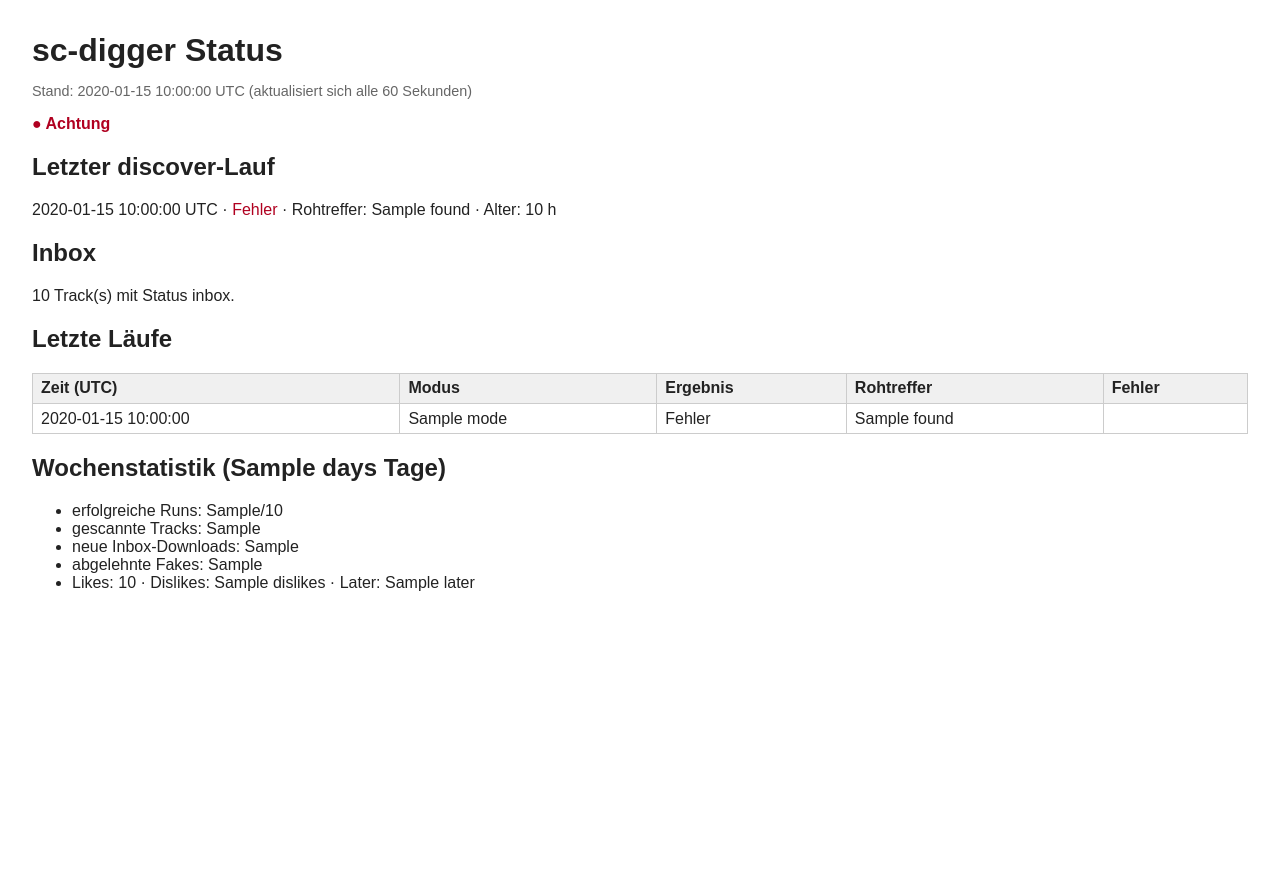
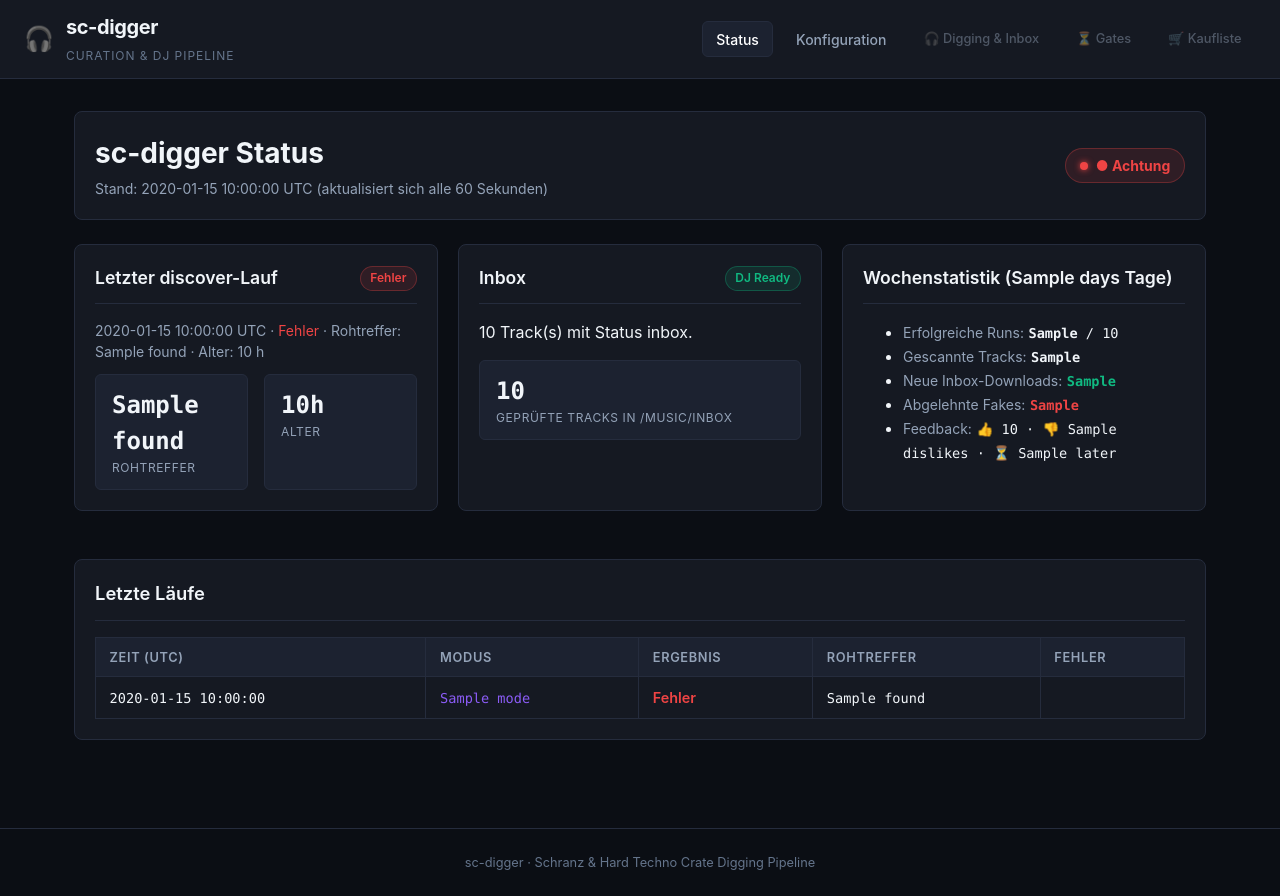
Before and after one commit to tripitest-art/sc-digger, a Python web app: template sc_digger/web/templates/status.html in a window 1280 px wide. Before the commit the page ends 591 px from the top, so only its background shows below. Run offline with Jinja, Linux system fonts and the light colour scheme; the template is opened without the code that fills it: most values are stand-ins (such as "Sample title", 1, 10 or a date in 2020).

Commit message:
Web-Frontend: Modernes Dark-Techno-Layout und Basis-Designsystem (Meilenstein 1) (#184)
Fuehrt base.html mit autarkem Dark-Theme-CSS (Deep Obsidian, Cards, Monospace-Metriken,
DJ-Signalfarben) und Header-Navigation ein. Wandelt status.html, config.html und
config_preview.html in strukturierte Card-Komponenten um, damit das Web-Interface
uebersichtlich als Curation-Zentrale genutzt werden kann. Erhaelt volle Abwaertskompatibilitaet
zu allen bestehenden Tests.

```diff
--- /dev/null
+++ b/sc_digger/web/templates/base.html
@@ -0,0 +1,386 @@
+<!DOCTYPE html>
+<html lang="de">
+<head>
+<meta charset="utf-8">
+<meta name="viewport" content="width=device-width, initial-scale=1">
+{% block meta %}{% endblock %}
+<title>{% block title %}sc-digger{% endblock %}</title>
+<style>
+  :root {
+    --bg-app: #0b0e14;
+    --bg-card: #151922;
+    --bg-card-subtle: #1c2230;
+    --bg-input: #0e121a;
+    --border: #252c3d;
+    --border-focus: #3b82f6;
+    --text-main: #f1f5f9;
+    --text-muted: #94a3b8;
+    --text-dim: #64748b;
+    --accent-ok: #10b981;
+    --accent-ok-bg: rgba(16, 185, 129, 0.12);
+    --accent-warn: #f59e0b;
+    --accent-warn-bg: rgba(245, 158, 11, 0.12);
+    --accent-err: #ef4444;
+    --accent-err-bg: rgba(239, 68, 68, 0.12);
+    --accent-primary: #3b82f6;
+    --accent-purple: #8b5cf6;
+    --font-sans: -apple-system, BlinkMacSystemFont, "Segoe UI", Roboto, Helvetica, Arial, sans-serif;
+    --font-mono: ui-monospace, SFMono-Regular, Menlo, Monaco, Consolas, "Liberation Mono", "Courier New", monospace;
+  }
+
+  * { box-sizing: border-box; }
+  body {
+    margin: 0;
+    padding: 0;
+    background-color: var(--bg-app);
+    color: var(--text-main);
+    font-family: var(--font-sans);
+    line-height: 1.5;
+    -webkit-font-smoothing: antialiased;
+  }
+  a { color: var(--accent-primary); text-decoration: none; }
+  a:hover { text-decoration: underline; }
+
+  .site-header {
+    border-bottom: 1px solid var(--border);
+    background-color: var(--bg-card);
+    padding: 0.75rem 1.5rem;
+    display: flex;
+    flex-wrap: wrap;
+    align-items: center;
+    justify-content: space-between;
+    gap: 1rem;
+  }
+  .brand-area {
+    display: flex;
+    align-items: center;
+    gap: 0.75rem;
+  }
+  .brand-logo {
+    font-size: 1.5rem;
+    line-height: 1;
+  }
+  .brand-title {
+    font-size: 1.25rem;
+    font-weight: 700;
+    letter-spacing: -0.02em;
+    color: var(--text-main);
+    margin: 0;
+  }
+  .brand-sub {
+    font-size: 0.75rem;
+    color: var(--text-dim);
+    text-transform: uppercase;
+    letter-spacing: 0.08em;
+  }
+  .nav-tabs {
+    display: flex;
+    align-items: center;
+    gap: 0.5rem;
+    flex-wrap: wrap;
+  }
+  .nav-tab {
+    padding: 0.4rem 0.85rem;
+    border-radius: 6px;
+    font-size: 0.875rem;
+    font-weight: 500;
+    color: var(--text-muted);
+    border: 1px solid transparent;
+    transition: all 0.15s ease;
+  }
+  .nav-tab:hover {
+    color: var(--text-main);
+    background-color: var(--bg-card-subtle);
+    text-decoration: none;
+  }
+  .nav-tab.active {
+    color: #fff;
+    background-color: var(--bg-card-subtle);
+    border-color: var(--border);
+  }
+  .nav-tab.disabled {
+    opacity: 0.45;
+    cursor: default;
+    font-size: 0.8rem;
+  }
+  .nav-tab.disabled:hover {
+    background-color: transparent;
+    color: var(--text-muted);
+    text-decoration: none;
+  }
+
+  .site-main {
+    max-width: 1180px;
+    margin: 0 auto;
+    padding: 2rem 1.5rem 4rem;
+  }
+  .site-footer {
+    border-top: 1px solid var(--border);
+    padding: 1.5rem;
+    text-align: center;
+    color: var(--text-dim);
+    font-size: 0.8rem;
+  }
+
+  h1 { font-size: 1.75rem; font-weight: 700; margin-top: 0; margin-bottom: 0.35rem; color: var(--text-main); }
+  h2 { font-size: 1.25rem; font-weight: 600; margin-top: 1.5rem; margin-bottom: 0.75rem; color: var(--text-main); }
+
+  /* Card components */
+  .card {
+    background-color: var(--bg-card);
+    border: 1px solid var(--border);
+    border-radius: 8px;
+    padding: 1.25rem;
+    margin-bottom: 1.5rem;
+  }
+  .card-header {
+    display: flex;
+    align-items: center;
+    justify-content: space-between;
+    margin-bottom: 1rem;
+    border-bottom: 1px solid var(--border);
+    padding-bottom: 0.75rem;
+  }
+  .card-title {
+    margin: 0;
+    font-size: 1.15rem;
+    font-weight: 600;
+    color: var(--text-main);
+  }
+
+  /* Grid layout */
+  .grid-cards {
+    display: grid;
+    grid-template-columns: repeat(auto-fit, minmax(300px, 1fr));
+    gap: 1.25rem;
+    margin-bottom: 1.5rem;
+  }
+
+  /* Status indicator / Ampel */
+  .status-pill {
+    display: inline-flex;
+    align-items: center;
+    gap: 0.5rem;
+    padding: 0.35rem 0.85rem;
+    border-radius: 9999px;
+    font-size: 0.875rem;
+    font-weight: 600;
+  }
+  .status-pill.ok {
+    background-color: var(--accent-ok-bg);
+    color: var(--accent-ok);
+    border: 1px solid rgba(16, 185, 129, 0.3);
+  }
+  .status-pill.warn {
+    background-color: var(--accent-err-bg);
+    color: var(--accent-err);
+    border: 1px solid rgba(239, 68, 68, 0.3);
+  }
+  .dot {
+    width: 8px;
+    height: 8px;
+    border-radius: 50%;
+    display: inline-block;
+  }
+  .status-pill.ok .dot { background-color: var(--accent-ok); box-shadow: 0 0 6px var(--accent-ok); }
+  .status-pill.warn .dot { background-color: var(--accent-err); box-shadow: 0 0 6px var(--accent-err); }
+
+  /* Kompatibilität zu bestehenden CSS-Klassen */
+  .ampel { font-weight: bold; }
+  .ok { color: var(--accent-ok); }
+  .warn { color: var(--accent-err); }
+  .meta { color: var(--text-muted); font-size: 0.875rem; }
+
+  /* Tables */
+  table {
+    border-collapse: collapse;
+    width: 100%;
+    margin-top: 0.5rem;
+    font-size: 0.9rem;
+  }
+  th, td {
+    border: 1px solid var(--border);
+    padding: 0.6rem 0.85rem;
+    text-align: left;
+  }
+  th {
+    background-color: var(--bg-card-subtle);
+    color: var(--text-muted);
+    font-weight: 600;
+    font-size: 0.8rem;
+    text-transform: uppercase;
+    letter-spacing: 0.05em;
+  }
+  td {
+    background-color: var(--bg-card);
+  }
+  tr:hover td {
+    background-color: var(--bg-card-subtle);
+  }
+  .mono {
+    font-family: var(--font-mono);
+    font-size: 0.85rem;
+  }
+
+  /* Formulare & Konfiguration */
+  .field {
+    margin: 1.25rem 0;
+    padding-bottom: 1.25rem;
+    border-bottom: 1px solid rgba(37, 44, 61, 0.6);
+  }
+  .field:last-child {
+    border-bottom: none;
+  }
+  label {
+    display: block;
+    font-weight: 600;
+    color: var(--text-main);
+    margin-bottom: 0.25rem;
+  }
+  .help {
+    display: block;
+    color: var(--text-muted);
+    font-size: 0.85rem;
+    margin-bottom: 0.5rem;
+  }
+  input[type=text], textarea, select {
+    width: 100%;
+    max-width: 36rem;
+    background-color: var(--bg-input);
+    color: var(--text-main);
+    border: 1px solid var(--border);
+    border-radius: 6px;
+    padding: 0.55rem 0.75rem;
+    font-family: inherit;
+    font-size: 0.9rem;
+    transition: border-color 0.15s ease;
+  }
+  input[type=text]:focus, textarea:focus, select:focus {
+    outline: none;
+    border-color: var(--border-focus);
+    box-shadow: 0 0 0 3px rgba(59, 130, 246, 0.2);
+  }
+  textarea { font-family: var(--font-mono); }
+  .default {
+    color: var(--text-dim);
+    font-size: 0.8rem;
+    margin-top: 0.35rem;
+  }
+  .from-local {
+    color: var(--accent-warn);
+    font-size: 0.85rem;
+    margin-top: 0.35rem;
+    display: flex;
+    align-items: center;
+    gap: 0.5rem;
+  }
+  .problem-error {
+    color: var(--accent-err);
+    font-weight: 600;
+  }
+  .problem-warning {
+    color: var(--accent-warn);
+    font-weight: 600;
+  }
+  button {
+    background-color: var(--bg-card-subtle);
+    color: var(--text-main);
+    border: 1px solid var(--border);
+    padding: 0.45rem 0.9rem;
+    border-radius: 6px;
+    cursor: pointer;
+    font-size: 0.85rem;
+    font-weight: 500;
+    transition: all 0.15s ease;
+  }
+  button:hover {
+    background-color: #262e40;
+    border-color: var(--text-muted);
+  }
+  button[type=submit]:not([formaction]) {
+    background-color: #2563eb;
+    color: #fff;
+    border-color: #1d4ed8;
+  }
+  button[type=submit]:not([formaction]):hover {
+    background-color: #1d4ed8;
+  }
+  .btn-group {
+    display: flex;
+    gap: 0.75rem;
+    margin-top: 1.5rem;
+  }
+
+  /* Info / Alert Boxen */
+  .alert-box {
+    padding: 0.75rem 1rem;
+    border-radius: 6px;
+    margin-bottom: 1.25rem;
+    font-size: 0.9rem;
+  }
+  .alert-box.info {
+    background-color: rgba(59, 130, 246, 0.1);
+    border: 1px solid rgba(59, 130, 246, 0.3);
+    color: #93c5fd;
+  }
+  .alert-box.warn {
+    background-color: var(--accent-warn-bg);
+    border: 1px solid rgba(245, 158, 11, 0.3);
+    color: #fcd34d;
+  }
+
+  .stat-grid {
+    display: grid;
+    grid-template-columns: repeat(auto-fit, minmax(180px, 1fr));
+    gap: 1rem;
+    margin-top: 0.5rem;
+  }
+  .stat-box {
+    background-color: var(--bg-card-subtle);
+    border: 1px solid var(--border);
+    border-radius: 6px;
+    padding: 0.75rem 1rem;
+  }
+  .stat-box .val {
+    font-size: 1.5rem;
+    font-weight: 700;
+    font-family: var(--font-mono);
+    color: var(--text-main);
+  }
+  .stat-box .lbl {
+    font-size: 0.75rem;
+    color: var(--text-muted);
+    text-transform: uppercase;
+    letter-spacing: 0.05em;
+  }
+</style>
+</head>
+<body>
+<header class="site-header">
+  <div class="brand-area">
+    <span class="brand-logo">🎧</span>
+    <div>
+      <h1 class="brand-title">sc-digger</h1>
+      <span class="brand-sub">Curation &amp; DJ Pipeline</span>
+    </div>
+  </div>
+  <nav class="nav-tabs">
+    <a href="/" class="nav-tab {% block nav_status %}{% endblock %}">Status</a>
+    {% if editor_available or save_action or config_action %}
+    <a href="/config" class="nav-tab {% block nav_config %}{% endblock %}">Konfiguration</a>
+    {% endif %}
+    <span class="nav-tab disabled" title="In Meilenstein 2">🎧 Digging &amp; Inbox</span>
+    <span class="nav-tab disabled" title="In Meilenstein 3">⏳ Gates</span>
+    <span class="nav-tab disabled" title="In Meilenstein 3">🛒 Kaufliste</span>
+  </nav>
+</header>
+
+<main class="site-main">
+  {% block content %}{% endblock %}
+</main>
+
+<footer class="site-footer">
+  sc-digger &middot; Schranz &amp; Hard Techno Crate Digging Pipeline
+</footer>
+</body>
+</html>
--- a/sc_digger/web/templates/status.html
+++ b/sc_digger/web/templates/status.html
@@ -1,74 +1,130 @@
-<!DOCTYPE html>
-<html lang="de">
-<head>
-<meta charset="utf-8">
+{% extends "base.html" %}
+
+{% block title %}sc-digger Status{% endblock %}
+{% block nav_status %}active{% endblock %}
+
+{% block meta %}
 <meta http-equiv="refresh" content="60">
-<title>sc-digger Status</title>
-<style>
-  body { font-family: sans-serif; margin: 2rem; color: #222; }
-  h1 { margin-bottom: 0.2rem; }
-  .ampel { font-weight: bold; }
-  .ok { color: #1a7f37; }
-  .warn { color: #b00020; }
-  table { border-collapse: collapse; width: 100%; margin-top: 1rem; }
-  th, td { border: 1px solid #ccc; padding: 0.35rem 0.5rem; text-align: left; }
-  th { background: #f0f0f0; }
-  .meta { color: #666; font-size: 0.9rem; }
-</style>
-</head>
-<body>
-<h1>sc-digger Status</h1>
-<p class="meta">Stand: {{ snap.generated_at }} UTC (aktualisiert sich alle 60&nbsp;Sekunden)</p>
+{% endblock %}
+
+{% block content %}
+<div class="card" style="margin-bottom: 1.5rem;">
+  <div style="display: flex; flex-wrap: wrap; justify-content: space-between; align-items: center; gap: 1rem;">
+    <div>
+      <h1 style="margin: 0;">sc-digger Status</h1>
+      <p class="meta" style="margin: 0.25rem 0 0;">Stand: {{ snap.generated_at }} UTC (aktualisiert sich alle 60&nbsp;Sekunden)</p>
+    </div>
+    <div style="display: flex; align-items: center; gap: 1rem;">
+      {% if snap.healthy %}
+      <div class="status-pill ok">
+        <span class="dot"></span>
+        <span class="ampel ok">&#9679; gesund</span>
+      </div>
+      {% else %}
+      <div class="status-pill warn">
+        <span class="dot"></span>
+        <span class="ampel warn">&#9679; Achtung</span>
+      </div>
+      {% endif %}
 
       {% if editor_available %}
-<p><a href="/config">Konfiguration bearbeiten</a></p>
+      <a href="/config" style="font-size: 0.875rem; font-weight: 500;">Konfiguration bearbeiten &rarr;</a>
       {% endif %}
-
-{% if snap.healthy %}
-<p class="ampel ok">&#9679; gesund</p>
-{% else %}
-<p class="ampel warn">&#9679; Achtung</p>
-{% endif %}
+    </div>
+  </div>
 
   {% if snap.alert_active %}
-<p class="warn">Ein Health-Alarm ist aktiv.</p>
+  <div class="alert-box warn" style="margin-top: 1rem; margin-bottom: 0;">
+    <p class="warn" style="margin: 0; font-weight: 600;">Ein Health-Alarm ist aktiv.</p>
+  </div>
   {% endif %}
+</div>
 
-<h2>Letzter discover-Lauf</h2>
+<div class="grid-cards">
+  <!-- Letzter Discover Lauf -->
+  <div class="card">
+    <div class="card-header">
+      <h2 class="card-title" style="margin: 0; font-size: 1.1rem;">Letzter discover-Lauf</h2>
       {% if snap.last_discover %}
-<p>
+        {% if snap.last_discover.ok %}
+        <span class="status-pill ok" style="padding: 0.15rem 0.6rem; font-size: 0.75rem;">ok</span>
+        {% else %}
+        <span class="status-pill warn" style="padding: 0.15rem 0.6rem; font-size: 0.75rem;">Fehler</span>
+        {% endif %}
+      {% endif %}
+    </div>
+
+    {% if snap.last_discover %}
+    <p class="meta" style="margin-bottom: 0.75rem;">
       {{ snap.last_discover.finished_at }} UTC &middot;
       {% if snap.last_discover.ok %}ok{% else %}<span class="warn">Fehler</span>{% endif %} &middot;
       Rohtreffer: {{ snap.last_discover.found }} &middot;
       Alter: {{ snap.last_discover_age_hours }} h
     </p>
+
+    <div class="stat-grid" style="grid-template-columns: 1fr 1fr;">
+      <div class="stat-box">
+        <div class="val">{{ snap.last_discover.found }}</div>
+        <div class="lbl">Rohtreffer</div>
+      </div>
+      <div class="stat-box">
+        <div class="val">{{ snap.last_discover_age_hours }}h</div>
+        <div class="lbl">Alter</div>
+      </div>
+    </div>
+
     {% if snap.last_discover.error %}
-<p class="warn">Fehler: {{ snap.last_discover.error }}</p>
+    <p class="warn" style="margin-top: 0.75rem; font-size: 0.9rem;">Fehler: {{ snap.last_discover.error }}</p>
     {% endif %}
+
     {% else %}
     <p>Noch kein Lauf.</p>
     {% endif %}
+  </div>
 
-<h2>Inbox</h2>
+  <!-- Inbox -->
+  <div class="card">
+    <div class="card-header">
+      <h2 class="card-title" style="margin: 0; font-size: 1.1rem;">Inbox</h2>
+      <span class="status-pill ok" style="padding: 0.15rem 0.6rem; font-size: 0.75rem;">DJ Ready</span>
+    </div>
     <p>{{ snap.inbox_total }} Track(s) mit Status inbox.</p>
+    <div class="stat-box" style="margin-top: 0.75rem;">
+      <div class="val">{{ snap.inbox_total }}</div>
+      <div class="lbl">Geprüfte Tracks in /music/inbox</div>
+    </div>
+  </div>
 
-<h2>Letzte Läufe</h2>
-<table>
-  <tr><th>Zeit (UTC)</th><th>Modus</th><th>Ergebnis</th><th>Rohtreffer</th><th>Fehler</th></tr>
-  {% for run in snap.runs %}
-  <tr>
-    <td>{{ run.finished_at }}</td>
-    <td>{{ run.mode }}</td>
-    <td>{% if run.ok %}ok{% else %}Fehler{% endif %}</td>
-    <td>{{ run.found }}</td>
-    <td>{{ run.error or '' }}</td>
-  </tr>
-  {% else %}
-  <tr><td colspan="5">Noch kein Lauf.</td></tr>
-  {% endfor %}
-</table>
+  <!-- Wochenstatistik -->
+  <div class="card">
+    <div class="card-header">
+      <h2 class="card-title" style="margin: 0; font-size: 1.1rem;">Wochenstatistik ({{ snap.stats.days }} Tage)</h2>
+    </div>
+    <ul class="stat-list" style="margin-bottom: 0.75rem;">
+      <li>
+        <span class="meta">Erfolgreiche Runs:</span>
+        <span class="mono"><strong>{{ snap.stats.runs_ok }}</strong> / {{ snap.stats.runs_total }}</span>
+      </li>
+      <li>
+        <span class="meta">Gescannte Tracks:</span>
+        <span class="mono"><strong>{{ snap.stats.tracks_scanned }}</strong></span>
+      </li>
+      <li>
+        <span class="meta">Neue Inbox-Downloads:</span>
+        <span class="mono ok"><strong>{{ snap.stats.tracks_inbox }}</strong></span>
+      </li>
+      <li>
+        <span class="meta">Abgelehnte Fakes:</span>
+        <span class="mono warn"><strong>{{ snap.stats.tracks_rejected }}</strong></span>
+      </li>
+      <li>
+        <span class="meta">Feedback:</span>
+        <span class="mono">👍 {{ snap.stats.likes }} &middot; 👎 {{ snap.stats.dislikes }} &middot; ⏳ {{ snap.stats.later }}</span>
+      </li>
+    </ul>
 
-<h2>Wochenstatistik ({{ snap.stats.days }} Tage)</h2>
+    <!-- Text-Fallback für String-Matching bestehender Tests -->
+    <div style="display: none;">
       <ul>
         <li>erfolgreiche Runs: {{ snap.stats.runs_ok }}/{{ snap.stats.runs_total }}</li>
         <li>gescannte Tracks: {{ snap.stats.tracks_scanned }}</li>
@@ -76,5 +132,40 @@
         <li>abgelehnte Fakes: {{ snap.stats.tracks_rejected }}</li>
         <li>Likes: {{ snap.stats.likes }} &middot; Dislikes: {{ snap.stats.dislikes }} &middot; Later: {{ snap.stats.later }}</li>
       </ul>
-</body>
-</html>
+    </div>
+  </div>
+</div>
+
+<!-- Letzte Läufe -->
+<div class="card">
+  <div class="card-header">
+    <h2 class="card-title" style="margin: 0;">Letzte Läufe</h2>
+  </div>
+  <table>
+    <tr>
+      <th>Zeit (UTC)</th>
+      <th>Modus</th>
+      <th>Ergebnis</th>
+      <th>Rohtreffer</th>
+      <th>Fehler</th>
+    </tr>
+    {% for run in snap.runs %}
+    <tr>
+      <td class="mono">{{ run.finished_at }}</td>
+      <td><span class="mono" style="color: var(--accent-purple);">{{ run.mode }}</span></td>
+      <td>
+        {% if run.ok %}
+        <span class="ok" style="font-weight: 600;">ok</span>
+        {% else %}
+        <span class="warn" style="font-weight: 600;">Fehler</span>
+        {% endif %}
+      </td>
+      <td class="mono">{{ run.found }}</td>
+      <td class="warn">{{ run.error or '' }}</td>
+    </tr>
+    {% else %}
+    <tr><td colspan="5">Noch kein Lauf.</td></tr>
+    {% endfor %}
+  </table>
+</div>
+{% endblock %}
```
Also changed, not shown: sc_digger/web/templates/config.html (+30 -31 lines), sc_digger/web/templates/config_preview.html (+40 -30 lines), tests/test_web_status.py (+10 -0 lines). Lines whose indentation alone changed are shown as unchanged.
